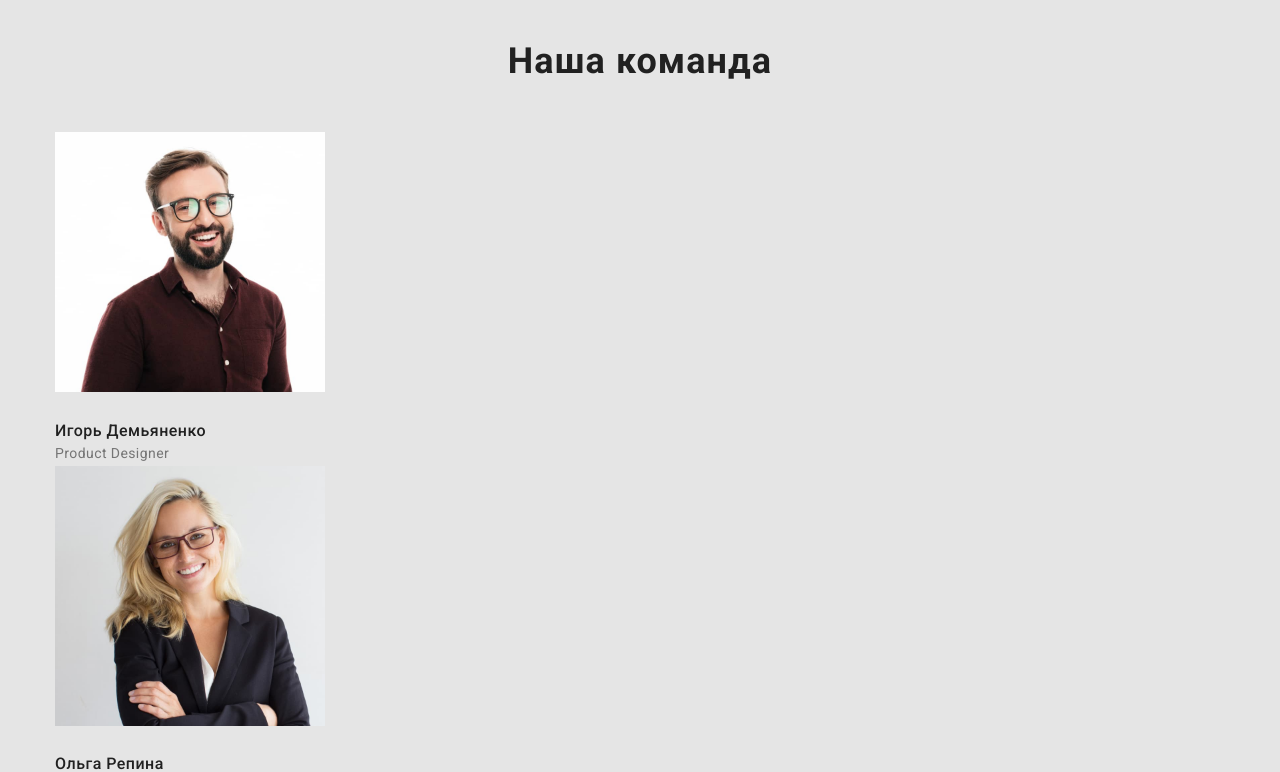
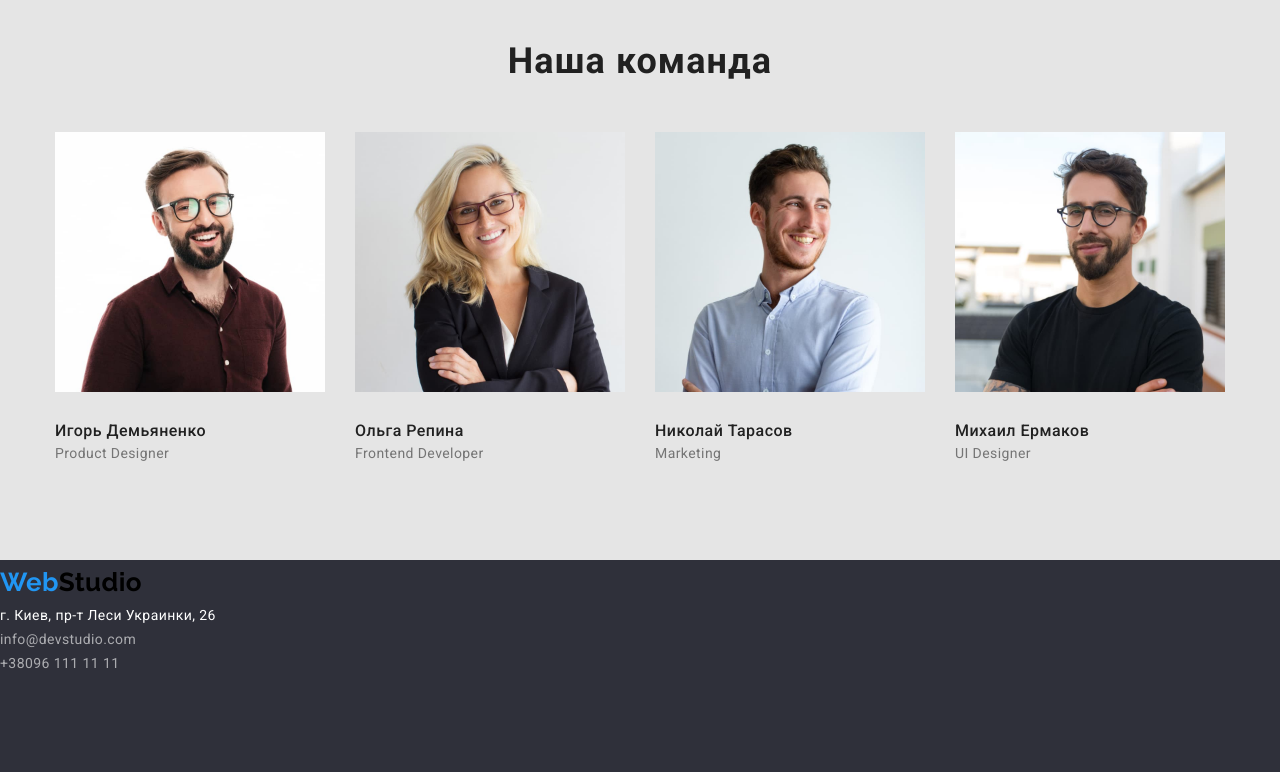
Before and after one commit to RomanStoichev/goit-markup-hw-03, a plain HTML site: page index.html in a window 1280 px wide. Shown: the part 1420-2192 px from the top of the page. Drawn offline with nearby package versions, Linux system fonts and the light colour scheme.

Commit message:
флекс команды

```diff
--- a/css/styles.css
+++ b/css/styles.css
@@ -300,7 +300,14 @@ a {
 .work-items + li {
   margin-left: 30px;
 }
-
+.team {
+  display: flex;
+  justify-content: space-between;
+  align-items: center;
+}
+.team + li {
+  margin-left: 30px;
+}
 /* стили портфолио */
 .container.portfolio {
   margin-bottom: 94px;
--- a/index.html
+++ b/index.html
@@ -121,7 +121,7 @@
       <!-- наша команда-->
       <section class="section">
         <h2 class="section-title">Наша команда</h2>
-        <ul>
+        <ul class="team">
           <li>
             <img src="./images/id.jpg" alt="дизайнер продукта" width="270" />
             <h3 class="section-title team">Игорь Демьяненко</h3>
```
